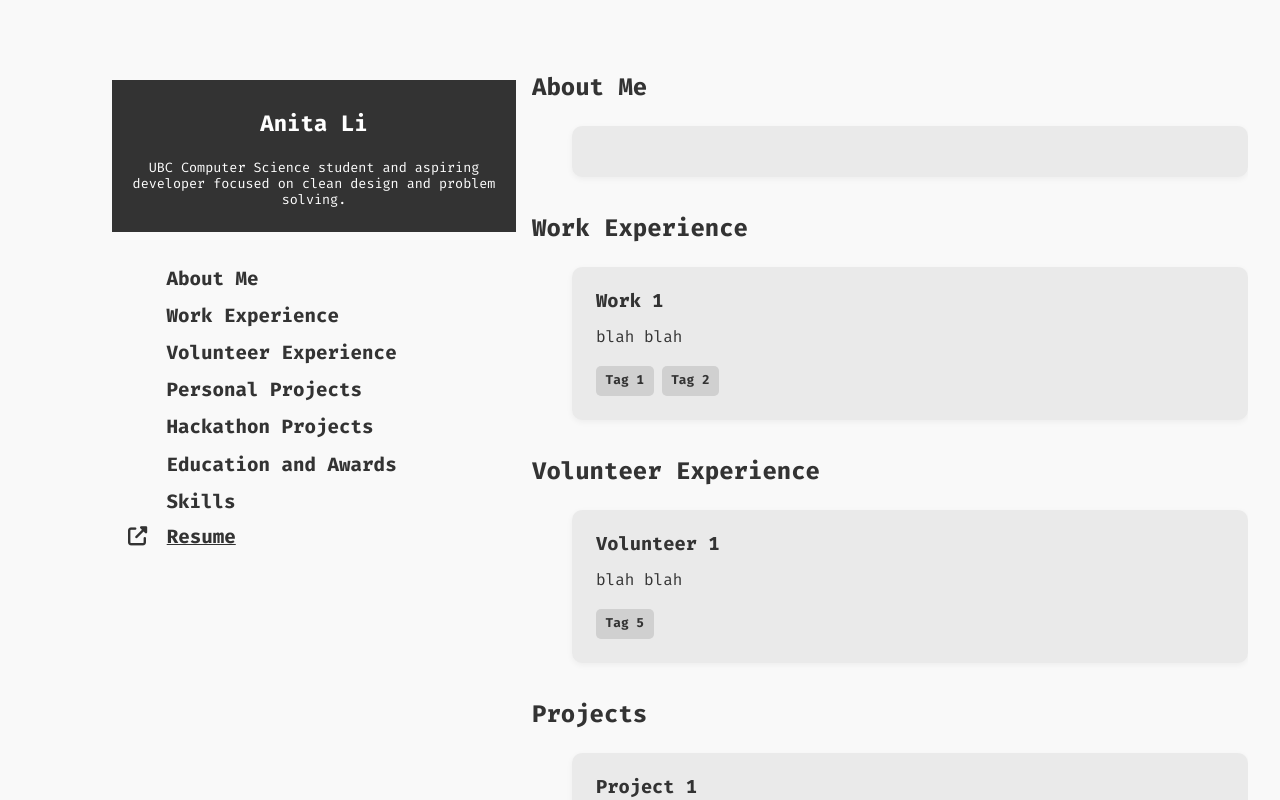
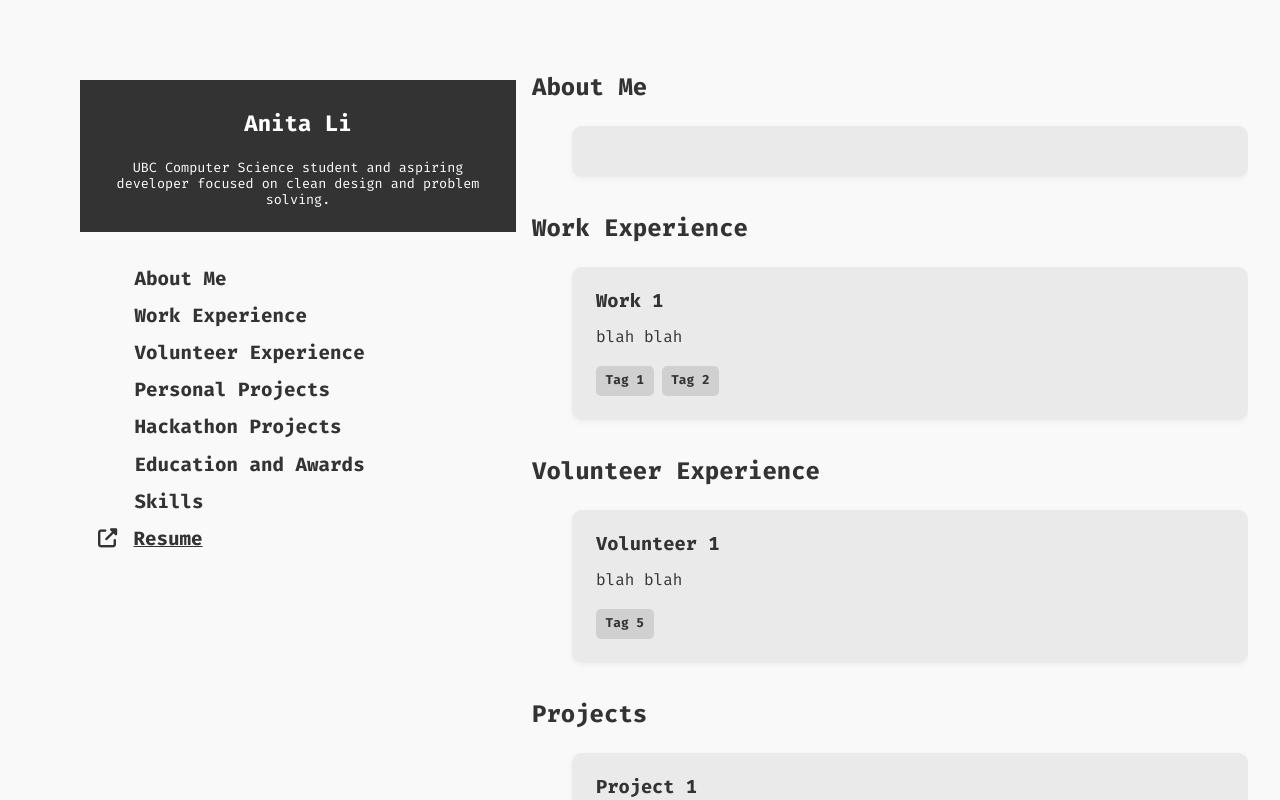
Before and after one commit to anitalidev/AnitasWebsite, a React (Vite) app in the folder frontend/: page / in a window 1280 px wide. Built offline with nearby package versions, Linux system fonts and the light colour scheme; the HTML template or start-up script is replaced by a standard one.

Commit message:
Add external links + finish react migration

```diff
--- a/frontend/src/App.jsx
+++ b/frontend/src/App.jsx
@@ -3,6 +3,8 @@ import Projects from './sections/Projects.jsx'
 import About from './sections/About.jsx'
 import NavigationItem from "./components/NavigationItem.jsx";
 import { useRef } from "react";
+import TitleCard from "./components/TitleCard.jsx";
+import NavigateExternal from "./components/NavigateExternal.jsx";
 
 export default function App() {
     const navs = {
@@ -21,10 +23,7 @@ export default function App() {
             <div className="page-wrapper">
                 <div className='layout'>
                     <aside className="sidebar">
-                        <div className="hero">
-                            <header>Anita Li</header>
-                            <span className="small-text">UBC Computer Science student and aspiring developer focused on clean design and problem solving.</span>
-                        </div>
+                        <TitleCard title='Anita Li' description='UBC Computer Science student and aspiring developer focused on clean design and problem solving.' />
                         <nav>
                             <NavigationItem containerRef={mainContent} {...navs['about']}/>
                             <NavigationItem containerRef={mainContent} {...navs['wexperience']}/>
@@ -33,15 +32,8 @@ export default function App() {
                             <NavigationItem containerRef={mainContent} {...navs['hackathons']}/>
                             <NavigationItem containerRef={mainContent} {...navs['eduAndAwards']}/>
                             <NavigationItem containerRef={mainContent} {...navs['skills']}/>
+                            <NavigateExternal label='Resume' href='Resume_AnitaLi' />
                         </nav>
-
-                        <div className="resume-download">
-                            <a href="resources/Resume_AnitaLi.pdf" target="_blank" rel="noopener">
-                                <button>
-                                    <i className="fas fa-external-link-alt"></i> <u>Resume</u>
-                                </button>
-                            </a>
-                        </div>
                     </aside>
                     <div className='main-content' ref={mainContent}>
                         <About id='about' aboutRef={ navs['about'].sectionRef } title='About Me' content='This is about me...' />
--- /dev/null
+++ b/frontend/src/components/NavigateExternal.jsx
@@ -0,0 +1,11 @@
+export default function NavigateExternal({label, href}) {
+    return (
+        <div className='external-link'>
+            <a href={href} target='_blank' rel='noopener'>
+                <button>
+                    <i className='fas fa-external-link-alt'></i> <u>{label}</u>
+                </button>
+            </a>
+        </div>
+    )
+}
--- /dev/null
+++ b/frontend/src/components/TitleCard.jsx
@@ -0,0 +1,8 @@
+export default function TitleCard({ title, description}) {
+    return (
+        <div className="hero">
+            <header>{ title }</header>
+            <span className="small-text"> {description} </span>
+        </div>
+    )
+}
--- a/frontend/src/index.css
+++ b/frontend/src/index.css
@@ -70,7 +70,7 @@ footer {
     width: 500px;
     background-color: #f9f9f9;
     color: black;
-    padding-left: 5rem;
+    padding-left: 3rem;
     padding-top: 5rem;
     padding-right: 3rem;
     box-sizing: border-box;
@@ -129,8 +129,8 @@ pre {
 }
 
 /* ========== Resume Button ========== */
-.resume-download button {
-    padding: 0rem 1rem;
+.external-link button {
+    margin-left: -2.65rem;
     font-size: 1.2rem;
     font-family: "Fira Code", monospace;
     background-color: transparent;
@@ -141,12 +141,12 @@ pre {
     font-weight: bold;
 }
 
-.resume-download button:hover {
+.external-link button:hover {
     color: #0077b6;
 }
 
-.resume-download i {
-    margin-right: 0.5rem;
+.external-link i {
+    margin-right: 0.3rem;
 }
 
 /* ========== Hero Section ========== */
```
